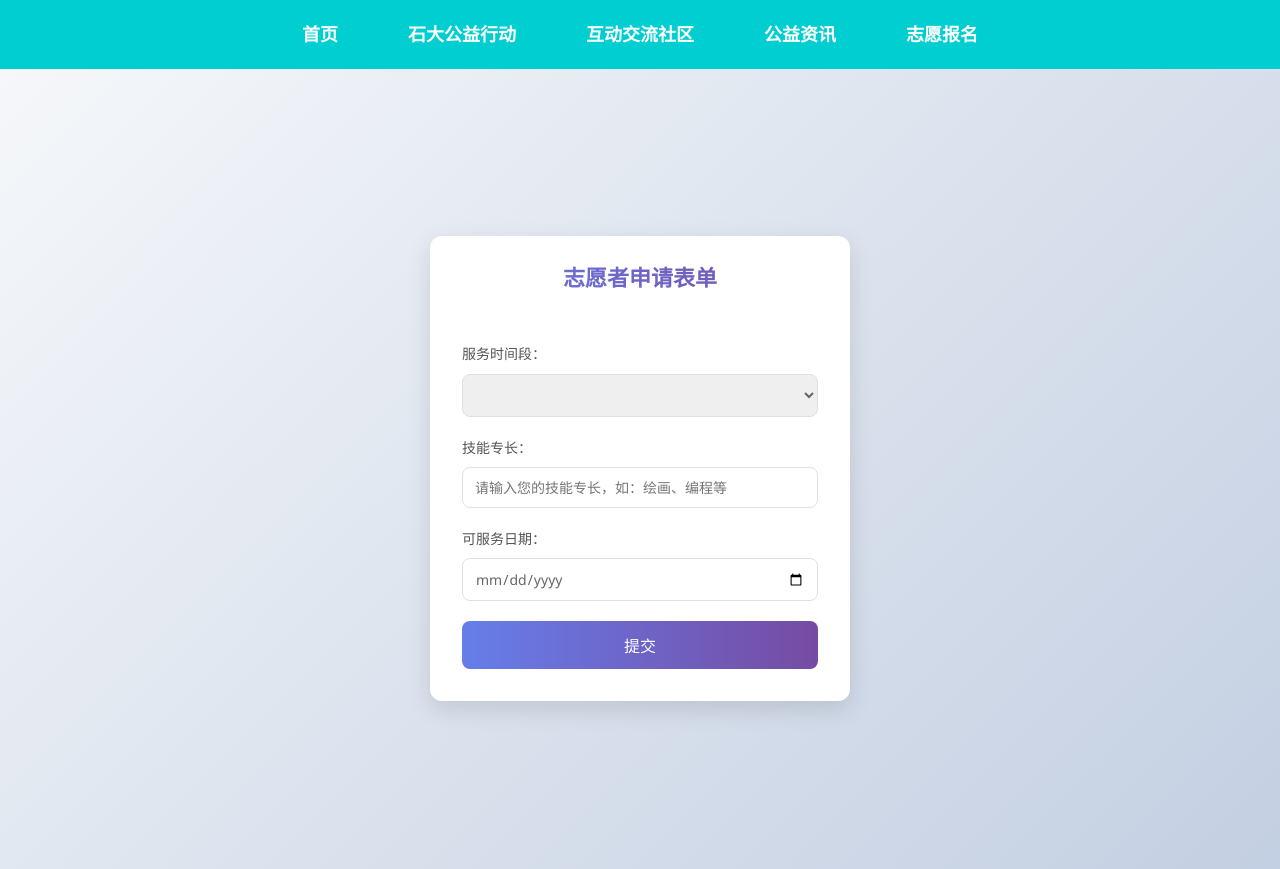
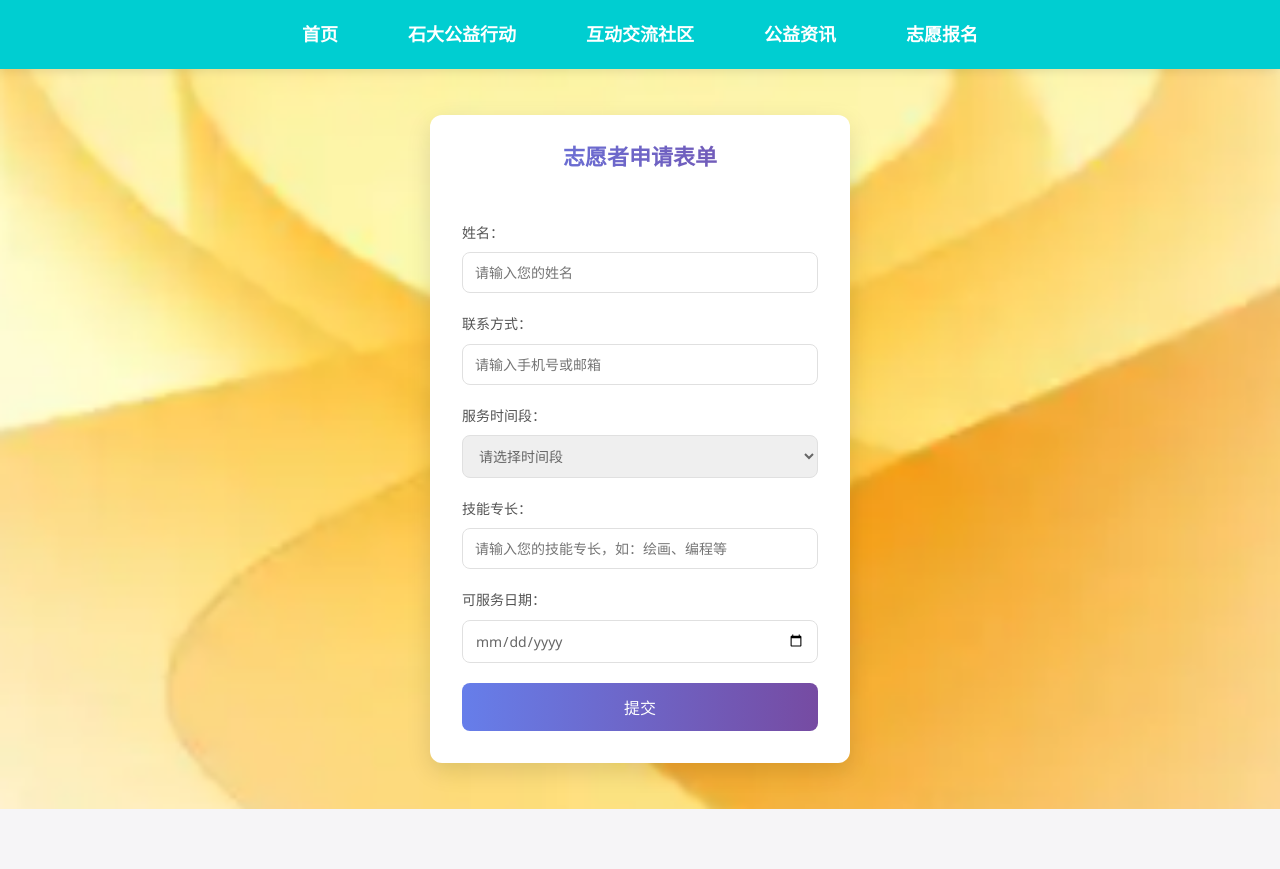
Before and after one commit to zhaqiwei/charityrescuesystem-vue, a Vue app: page /zhiyuanbaoming in a window 1280 px wide. After the commit the page ends 809 px from the top, so only its background shows below. Built offline with nearby package versions, Linux system fonts and the light colour scheme.

Commit message:
update src/views/Zhiyuanbaoming.vue.
Signed-off-by: 科尔比安 <15992093+corbian@user.noreply.gitee.com>

```diff
--- a/src/views/Zhiyuanbaoming.vue
+++ b/src/views/Zhiyuanbaoming.vue
@@ -1,4 +1,6 @@
 <template>
+  <div class="page-container" :style="{ backgroundImage: `url(${bgImage})` }">
+    <!-- 导航栏 -->
     <div class="navigation">
       <router-link to="/" class="nav-link">首页</router-link>
       <a href="#" class="nav-link">石大公益行动</a>
@@ -7,10 +9,37 @@
       <router-link to="/zhiyuanbaoming" class="nav-link" active-class="active">志愿报名</router-link>
     </div>
 
+    <!-- 表单容器（居中显示） -->
     <div class="volunteer-form-container">
       <div class="volunteer-form-card">
         <h2 class="form-title">志愿者申请表单</h2>
         <form @submit.prevent="handleSubmit" class="form-content">
+          <!-- 姓名输入 -->
+          <div class="form-group">
+            <label class="form-label" for="name">姓名：</label>
+            <input
+                type="text"
+                id="name"
+                v-model="formData.name"
+                placeholder="请输入您的姓名"
+                class="form-input"
+                required
+            />
+          </div>
+
+          <!-- 联系方式输入 -->
+          <div class="form-group">
+            <label class="form-label" for="contact">联系方式：</label>
+            <input
+                type="text"
+                id="contact"
+                v-model="formData.contact"
+                placeholder="请输入手机号或邮箱"
+                class="form-input"
+                required
+            />
+          </div>
+
           <!-- 服务时间段选择 -->
           <div class="form-group">
             <label class="form-label" for="serviceTime">服务时间段：</label>
@@ -18,7 +47,9 @@
                 id="serviceTime"
                 v-model="formData.serviceTime"
                 class="form-select"
+                required
             >
+              <option value="">请选择时间段</option>
               <option value="morning">上午</option>
               <option value="afternoon">下午</option>
               <option value="evening">晚上</option>
@@ -34,6 +65,7 @@
                 v-model="formData.skills"
                 placeholder="请输入您的技能专长，如：绘画、编程等"
                 class="form-input"
+                required
             />
           </div>
 
@@ -45,6 +77,7 @@
                 id="serviceDate"
                 v-model="formData.serviceDate"
                 class="form-input"
+                required
             />
           </div>
 
@@ -65,6 +98,7 @@
         </form>
       </div>
     </div>
+  </div>
 </template>
 
 <script setup>
@@ -72,28 +106,33 @@ import { reactive, ref } from 'vue';
 
 // 表单数据对象
 const formData = reactive({
-  serviceTime: '', // 服务时间段
-  skills: '', // 技能专长
-  serviceDate: '' // 可服务日期
+  name: '',         // 姓名
+  contact: '',      // 联系方式
+  serviceTime: '',  // 服务时间段
+  skills: '',       // 技能专长
+  serviceDate: ''   // 可服务日期
 });
 
 // 加载状态
 const isLoading = ref(false);
 
+// 背景图URL（公益志愿主题）
+const bgImage = 'src/assets/news1.png'; // 宽屏背景图
+
 // 提交表单的处理函数
 const handleSubmit = () => {
-  // 简单校验
-  if (!formData.serviceTime || !formData.skills || !formData.serviceDate) {
+  if (!formData.name || !formData.contact || !formData.serviceTime ||
+      !formData.skills || !formData.serviceDate) {
     alert('请填写完整表单内容');
     return;
   }
 
   isLoading.value = true;
-  // 模拟接口请求（实际项目中替换为真实接口）
   setTimeout(() => {
     console.log('表单数据：', formData);
     alert('表单提交成功！');
-    // 提交后重置表单数据
+    formData.name = '';
+    formData.contact = '';
     formData.serviceTime = '';
     formData.skills = '';
     formData.serviceDate = '';
@@ -103,18 +142,39 @@ const handleSubmit = () => {
 </script>
 
 <style scoped>
-/* 容器样式 */
+/* 页面容器样式（背景图覆盖整个页面） */
+.page-container {
+  min-height: 100vh;
+  background-size: cover;
+  background-position: center;
+  background-repeat: no-repeat;
+  background-attachment: fixed;
+  position: relative;
+}
+
+/* 半透明遮罩层（增强表单可读性） */
+.page-container::before {
+  content: '';
+  position: absolute;
+  top: 0;
+  left: 0;
+  width: 100%;
+  height: 100%;
+  background-color: rgba(255, 255, 255, 0.88); /* 半透明白色遮罩 */
+  z-index: -1;
+}
+
+/* 表单容器（居中布局） */
 .volunteer-form-container {
-  width: 100%;
-  min-height: 100vh;
   display: flex;
   justify-content: center;
   align-items: center;
-  /* 渐变背景 */
-  background: linear-gradient(135deg, #f5f7fa 0%, #c3cfe2 100%);
+  min-height: calc(100vh - 60px); /* 减去导航栏高度 */
+  padding: 20px;
+  position: relative;
 }
 
-/* 卡片样式 */
+/* 卡片样式（与原格式一致） */
 .volunteer-form-card {
   width: 420px;
   background-color: #fff;
@@ -123,7 +183,7 @@ const handleSubmit = () => {
   overflow: hidden;
 }
 
-/* 标题样式 */
+/* 标题样式（与原格式一致） */
 .form-title {
   text-align: center;
   padding: 24px 0;
@@ -136,17 +196,17 @@ const handleSubmit = () => {
   background-clip: text;
 }
 
-/* 表单内容区域 */
+/* 表单内容区域（与原格式一致） */
 .form-content {
   padding: 24px 32px 32px;
 }
 
-/* 表单项组 */
+/* 表单项组（与原格式一致） */
 .form-group {
   margin-bottom: 20px;
 }
 
-/* 标签样式 */
+/* 标签样式（与原格式一致） */
 .form-label {
   display: block;
   margin-bottom: 8px;
@@ -155,9 +215,9 @@ const handleSubmit = () => {
   font-weight: 500;
 }
 
-/* 选择框和输入框通用样式 */
-.form-select,
-.form-input {
+/* 输入框样式（与原格式一致） */
+.form-input,
+.form-select {
   width: 100%;
   padding: 10px 12px;
   border: 1px solid #e0e0e0;
@@ -167,15 +227,15 @@ const handleSubmit = () => {
   transition: all 0.3s ease;
 }
 
-/* 输入框聚焦样式 */
-.form-select:focus,
-.form-input:focus {
+/* 输入框聚焦样式（与原格式一致） */
+.form-input:focus,
+.form-select:focus {
   border-color: #667eea;
   box-shadow: 0 0 8px rgba(102, 126, 234, 0.2);
   outline: none;
 }
 
-/* 提交按钮基础样式 */
+/* 提交按钮样式（与原格式一致） */
 .submit-btn {
   width: 100%;
   padding: 12px 0;
@@ -187,28 +247,39 @@ const handleSubmit = () => {
   border-radius: 8px;
   cursor: pointer;
   transition: all 0.3s ease;
-  display: flex;
-  justify-content: center;
-  align-items: center;
 }
 
-/* 按钮 hover 效果 */
+/* 按钮 hover 效果（与原格式一致） */
 .submit-btn:hover {
   opacity: 0.9;
   transform: translateY(-1px);
   box-shadow: 0 4px 16px rgba(102, 126, 234, 0.3);
 }
 
-/* 按钮禁用状态 */
-.submit-btn:disabled {
-  background: #ccc;
-  cursor: not-allowed;
-  transform: none;
-  box-shadow: none;
-  opacity: 0.8;
+/* 导航栏样式（与原格式一致） */
+.navigation {
+  display: flex;
+  justify-content: center;
+  background-color: darkturquoise;
+  padding: 15px 0;
+  position: sticky;
+  top: 0;
+  z-index: 100;
+  box-shadow: 0 2px 10px rgba(0, 0, 0, 0.1);
 }
 
-/* 加载状态动画 */
+.nav-link {
+  color: white;
+  text-decoration: none;
+  font-size: 18px;
+  font-weight: bold;
+  margin: 0 20px;
+  padding: 5px 15px;
+  border-radius: 4px;
+  transition: background-color 0.3s;
+}
+
+/* 加载状态动画（与原格式一致） */
 .loading-dot {
   display: flex;
   align-items: center;
@@ -239,22 +310,4 @@ const handleSubmit = () => {
     transform: translateY(-6px);
   }
 }
-.navigation {
-  display: flex;
-  justify-content: center;
-  background-color: darkturquoise;
-  padding: 15px 0;
-}
-
-.nav-link {
-  color: white;
-  text-decoration: none;
-  font-size: 18px;
-  font-weight: bold;
-  margin: 0 20px;
-  padding: 5px 15px;
-  border-radius: 4px;
-  transition: background-color 0.3s;
-}
-
 </style>
```
Lines whose indentation alone changed are shown as unchanged.
